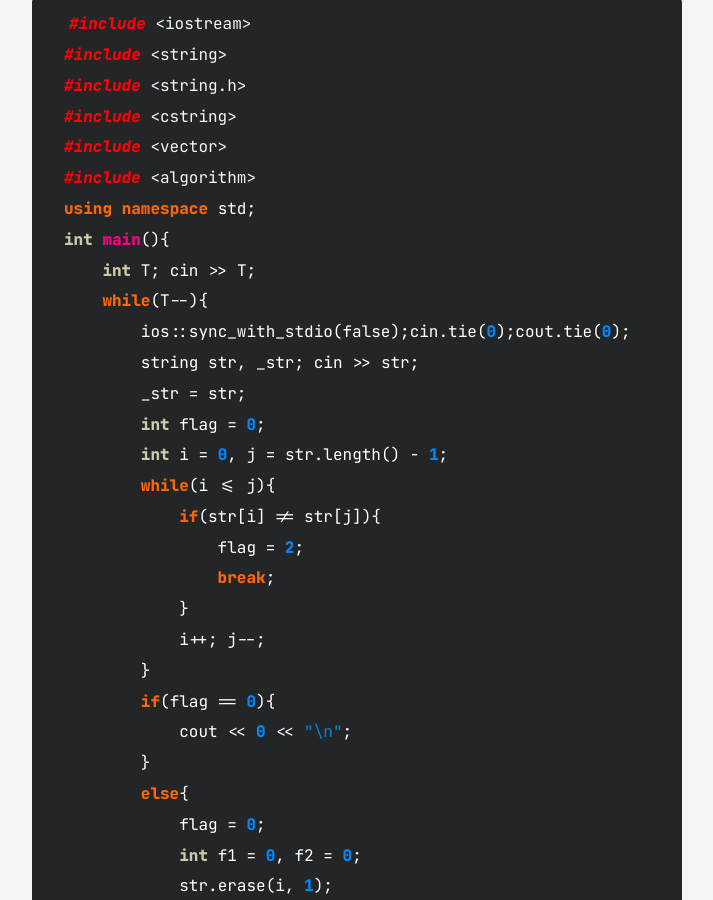
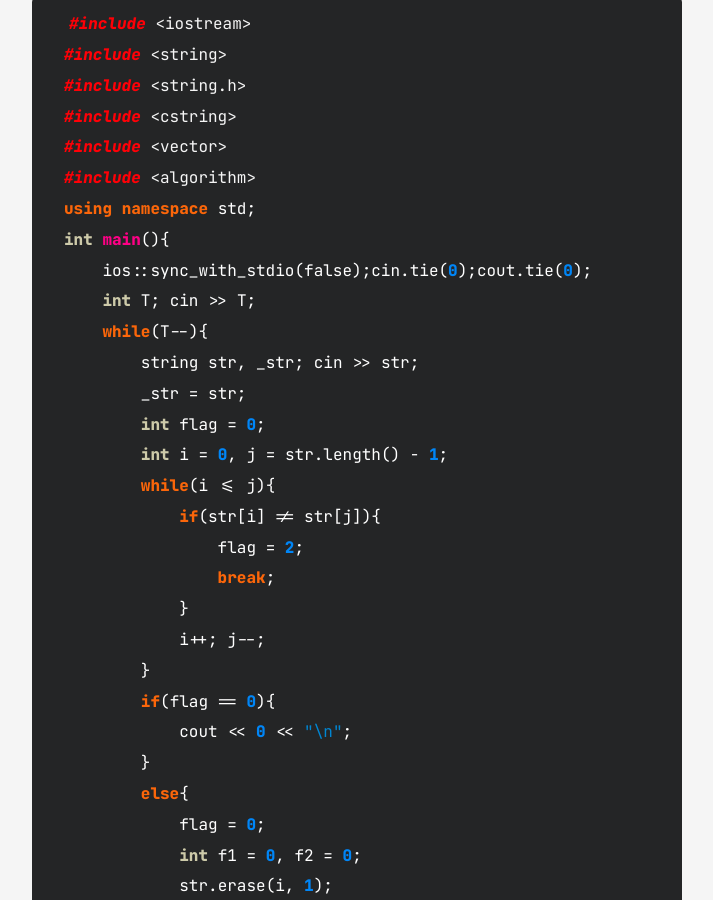
Before and after one commit to Girdled-Armadilo/Girdled-Armadilo.github.io, a Jekyll site: the page built from all_collections/_posts/2024-10-28-BOJ17609.md, in a window 1280 px wide and 900 px high, scrolled down 564 px. Shown: the whole window, without its empty margins (283-996 px from the left). Built offline with Jekyll 4.4.1, drawn with Linux system fonts in a browser that asks for light colours.

```diff
--- a/all_collections/_posts/2024-10-28-BOJ17609.md
+++ b/all_collections/_posts/2024-10-28-BOJ17609.md
@@ -19,9 +19,9 @@ KOI2019 초등부 2번 문제(G5) 입니다.
 #include <algorithm>
 using namespace std;
 int main(){
+    ios::sync_with_stdio(false);cin.tie(0);cout.tie(0);
     int T; cin >> T;
     while(T--){
-        ios::sync_with_stdio(false);cin.tie(0);cout.tie(0);
         string str, _str; cin >> str;
         _str = str;
         int flag = 0;
```
